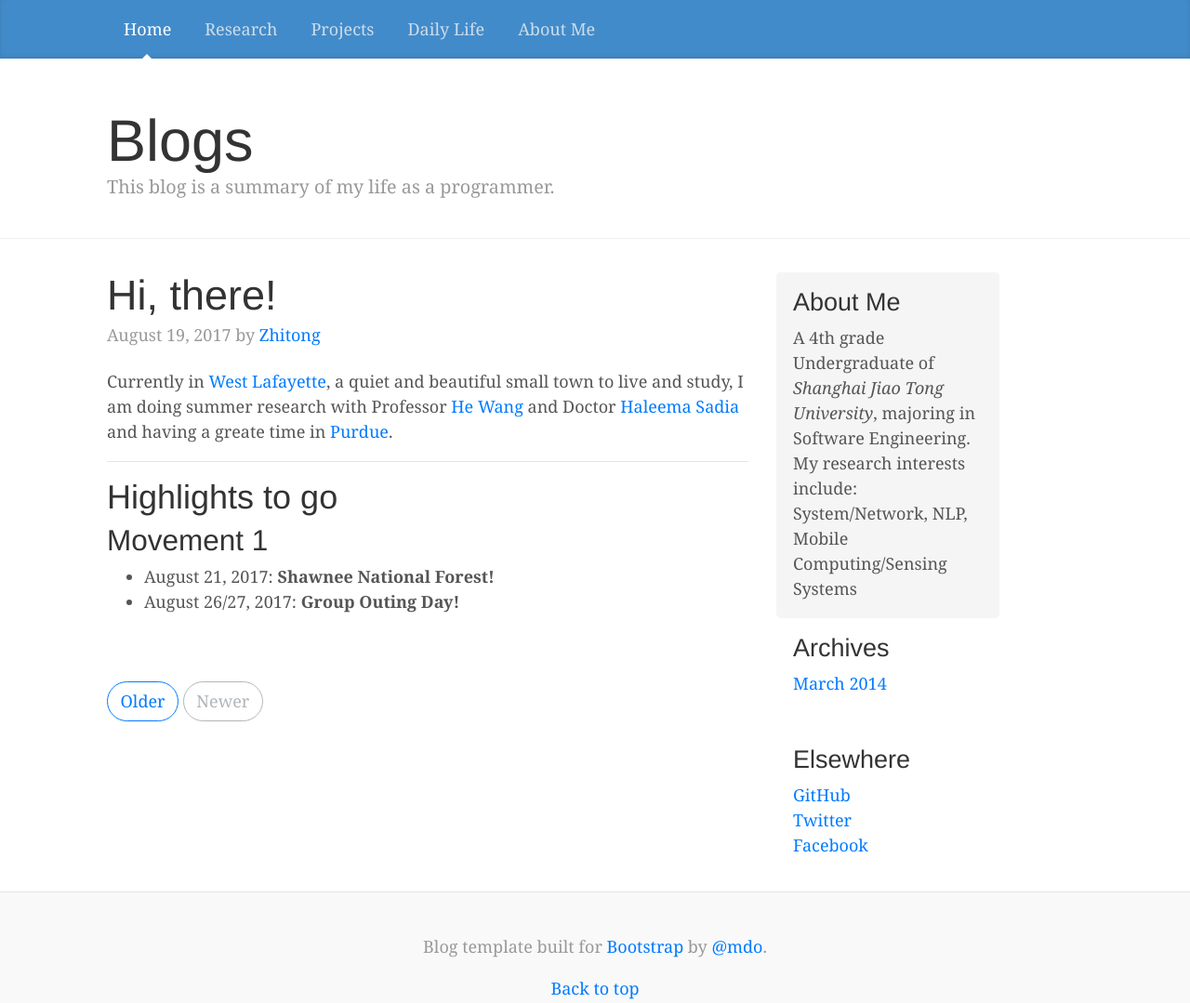
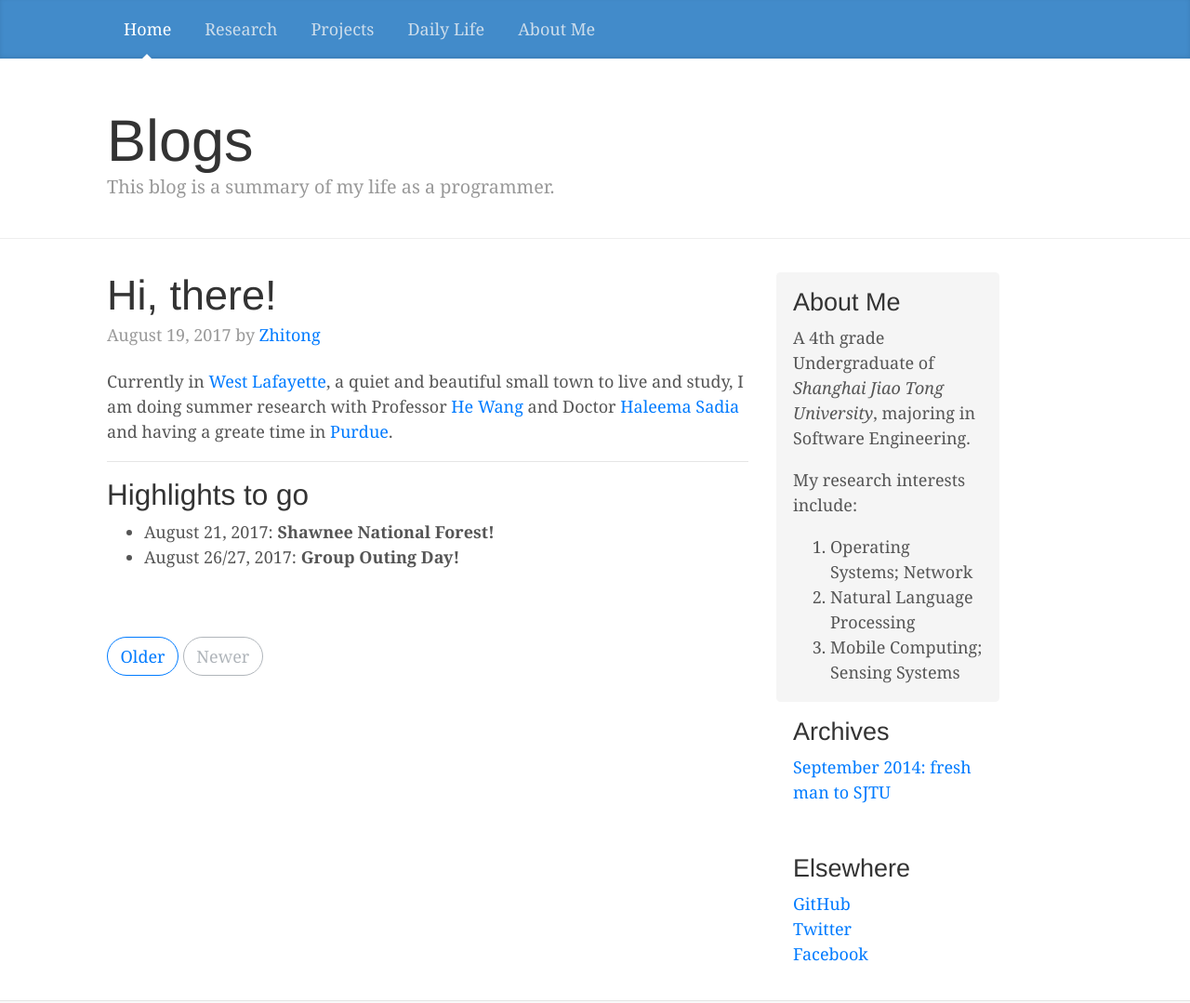
Before and after one commit to ZhitongYan/ZhitongYan.github.io, a plain HTML site: page index.html in a window 1280 px wide. Shown: the top 1079 px of the page at 93% size. Drawn offline with nearby package versions, Linux system fonts and the light colour scheme.

Commit message:
index update
index update

```diff
--- a/index.html
+++ b/index.html
@@ -55,8 +55,7 @@
               and having a greate time in <a href="https://www.cs.purdue.edu/">Purdue</a>.</p>
             <hr>
 
-            <h2>Highlights to go</h2>
-            <h3>Movement 1</h3>
+            <h3>Highlights to go</h3>
             <ul>
               <li>August 21, 2017: <strong>Shawnee National Forest!</strong></li>
               <li>August 26/27, 2017: <strong>Group Outing Day!</strong></li>
@@ -133,13 +132,18 @@
           <div class="sidebar-module sidebar-module-inset">
             <h4>About Me</h4>
             <p>A 4th grade Undergraduate of <em>Shanghai Jiao Tong University</em>,
-              majoring in Software Engineering. My research interests include: System/Network,
-              NLP, Mobile Computing/Sensing Systems</p>
+              majoring in Software Engineering.</p>
+            <p>My research interests include:</p>
+            <ol>
+              <li>Operating Systems; Network</li>
+              <li>Natural Language Processing</li>
+              <li>Mobile Computing; Sensing Systems</li>
+            </ol>
           </div>
           <div class="sidebar-module">
             <h4>Archives</h4>
             <ol class="list-unstyled">
-              <li><a href="#">March 2014</a></li>
+              <li><a href="#">September 2014: fresh man to SJTU</a></li>
               <!-- li><a href="#">February 2014</a></li>
               <li><a href="#">January 2014</a></li>
               <li><a href="#">December 2013</a></li>
```
